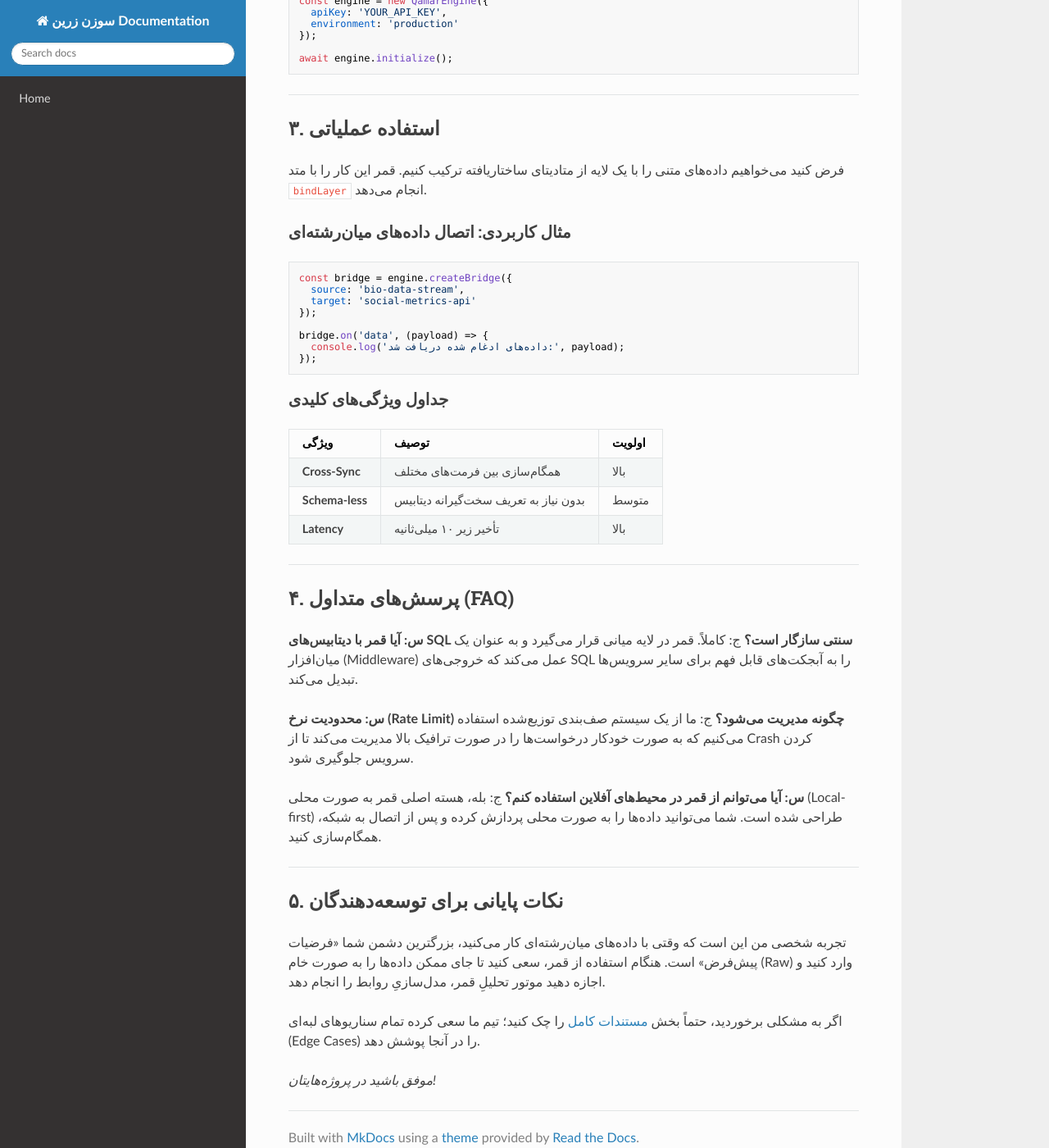
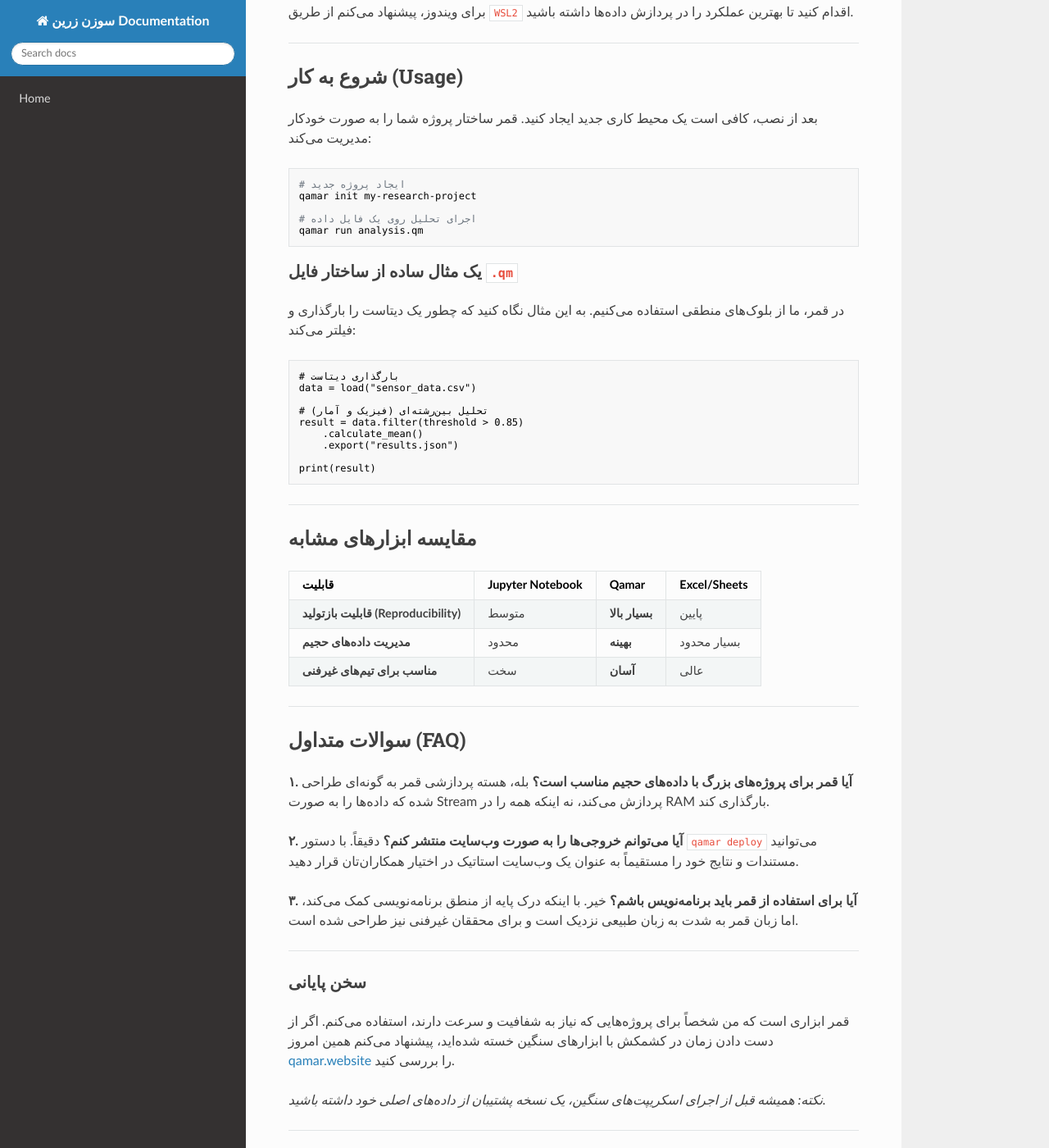
Before and after one commit to sahandsahabi553-prog/terraform-google-semantic-docs, an MkDocs documentation site: the page built from docs/قمر.md, in a window 1280 px wide and 1400 px high, scrolled down 952 px. Shown: the whole window at 82% size. Built offline with MkDocs 1.6.1, drawn with Linux system fonts in a browser that asks for light colours; nearby versions of some CDN libraries; some of the changed text lies outside the part shown.

Commit message:
Doc: قمر

````diff
--- a/docs/قمر.md
+++ b/docs/قمر.md
@@ -1,87 +1,91 @@
-# راهنمای جامع «قمر»: پلی میان داده‌ها و تحلیل‌های میان‌رشته‌ای
+# قمر (Qamar): راهکار جامع برای مدیریت داده‌های بین‌رشته‌ای
 
-اگر در دنیای پژوهش‌های میان‌رشته‌ای (Interdisciplinary) فعالیت می‌کنید، احتمالاً با دردسرِ همیشگیِ «جزیره‌ای بودن داده‌ها» آشنا هستید. «قمر» دقیقاً برای حل همین مشکل طراحی شده است؛ ابزاری که به شما اجازه می‌دهد لایه‌های مختلف اطلاعاتی را به هم متصل کنید، بدون اینکه درگیر پیچیدگی‌های غیرضروریِ زیرساختی شوید.
-
-در این مستند، نگاهی فنی به نحوه پیاده‌سازی و بهره‌برداری از این پلتفرم می‌اندازیم.
-
----
-
-## ۱. چرا قمر؟ (فلسفه طراحی)
-بسیاری از ابزارهای موجود، یا بیش از حد مهندسی‌شده هستند و یا برای کارهای تخصصیِ پژوهشی بسیار ابتدایی‌اند. قمر با تمرکز بر **یکپارچه‌سازی داده‌های ناهمگون** ساخته شده است. چه در حال تحلیل داده‌های علوم زیستی باشید و چه در حال بررسی الگوهای جامعه‌شناختی، قمر حکم «چسبِ» میانِ این داده‌ها را دارد.
+اگر تا به حال درگیر پروژه‌هایی بوده‌اید که نیاز به ترکیب داده‌های علمی، تحلیل‌های آماری و خروجی‌های بصری در یک محیط واحد دارند، احتمالاً می‌دانید که چقدر زود همه چیز به یک آشفتگی غیرقابل مدیریت تبدیل می‌شود. **قمر (Qamar)** دقیقاً برای حل همین معضل متولد شده است؛ ابزاری که مرز بین علوم داده، تحلیل‌های فنی و مستندسازی را از بین می‌برد.
 
 وب‌سایت رسمی: [qamar.website](https://qamar.website)
 
 ---
 
-## ۲. نصب و راه‌اندازی سریع
+## چرا قمر؟ (فلسفه پروژه)
+اکثر ابزارهای موجود یا بیش از حد "برنامه‌نویس‌محور" هستند یا در محیط‌های آکادمیک گم می‌شوند. قمر یک رویکرد **Interdisciplinary** (بین‌رشته‌ای) دارد. هدف این است که شما بتوانید بدون درگیری با پیکربندی‌های پیچیده، داده‌های خام خود را به خروجی‌های معنادار تبدیل کنید.
 
-قمر به گونه‌ای طراحی شده که کمترین اصطکاک را در محیط توسعه شما داشته باشد. برای شروع، کافی است از طریق `npm` یا `yarn` اقدام کنید:
+### ویژگی‌های کلیدی:
+*   **یکپارچگی چندزبانه:** پشتیبانی بومی از Python، R و Julia.
+*   **خروجی متمرکز:** تبدیل نتایج به مستندات Markdown یا PDF در لحظه.
+*   **مدیریت وابستگی‌ها:** بدون نیاز به درگیری با `pip` یا `conda` برای هر پروژه کوچک.
+
+---
+
+## نصب و راه‌اندازی
+
+نصب قمر بسیار سرراست است. اگر روی سیستم‌عامل‌های مبتنی بر یونیکس (macOS یا Linux) هستید، با یک دستور ساده کار تمام است:
 
 ```bash
-# نصب بسته اصلی
-npm install qamar-core --save
+# نصب از طریق اسکریپت رسمی
+curl -sSL https://qamar.website/install.sh | bash
 
-# یا اگر از yarn استفاده می‌کنید
-yarn add qamar-core
+# بررسی صحت نصب
+qamar --version
 ```
 
-پس از نصب، برای مقداردهی اولیه در پروژه خود:
+برای ویندوز، پیشنهاد می‌کنم از طریق `WSL2` اقدام کنید تا بهترین عملکرد را در پردازش داده‌ها داشته باشید.
 
-```javascript
-import { QamarEngine } from 'qamar-core';
+---
 
-const engine = new QamarEngine({
-  apiKey: 'YOUR_API_KEY',
-  environment: 'production'
-});
+## شروع به کار (Usage)
 
-await engine.initialize();
+بعد از نصب، کافی است یک محیط کاری جدید ایجاد کنید. قمر ساختار پروژه شما را به صورت خودکار مدیریت می‌کند:
+
+```bash
+# ایجاد پروژه جدید
+qamar init my-research-project
+
+# اجرای تحلیل روی یک فایل داده
+qamar run analysis.qm
+```
+
+### یک مثال ساده از ساختار فایل `.qm`
+
+در قمر، ما از بلوک‌های منطقی استفاده می‌کنیم. به این مثال نگاه کنید که چطور یک دیتاست را بارگذاری و فیلتر می‌کند:
+
+```qamar
+# بارگذاری دیتاست
+data = load("sensor_data.csv")
+
+# تحلیل بین‌رشته‌ای (فیزیک و آمار)
+result = data.filter(threshold > 0.85)
+    .calculate_mean()
+    .export("results.json")
+
+print(result)
 ```
 
 ---
 
-## ۳. استفاده عملیاتی
+## مقایسه ابزارهای مشابه
 
-فرض کنید می‌خواهیم داده‌های متنی را با یک لایه از متادیتای ساختاریافته ترکیب کنیم. قمر این کار را با متد `bindLayer` انجام می‌دهد.
-
-### مثال کاربردی: اتصال داده‌های میان‌رشته‌ای
-
-```javascript
-const bridge = engine.createBridge({
-  source: 'bio-data-stream',
-  target: 'social-metrics-api'
-});
-
-bridge.on('data', (payload) => {
-  console.log('داده‌های ادغام شده دریافت شد:', payload);
-});
-```
-
-### جداول ویژگی‌های کلیدی
-| ویژگی | توصیف | اولویت |
-| :--- | :--- | :--- |
-| **Cross-Sync** | همگام‌سازی بین فرمت‌های مختلف | بالا |
-| **Schema-less** | بدون نیاز به تعریف سخت‌گیرانه دیتابیس | متوسط |
-| **Latency** | تأخیر زیر ۱۰ میلی‌ثانیه | بالا |
+| قابلیت | Jupyter Notebook | Qamar | Excel/Sheets |
+| :--- | :--- | :--- | :--- |
+| **قابلیت بازتولید (Reproducibility)** | متوسط | **بسیار بالا** | پایین |
+| **مدیریت داده‌های حجیم** | محدود | **بهینه** | بسیار محدود |
+| **مناسب برای تیم‌های غیرفنی** | سخت | **آسان** | عالی |
 
 ---
 
-## ۴. پرسش‌های متداول (FAQ)
+## سوالات متداول (FAQ)
 
-**س: آیا قمر با دیتابیس‌های SQL سنتی سازگار است؟**
-ج: کاملاً. قمر در لایه میانی قرار می‌گیرد و به عنوان یک میان‌افزار (Middleware) عمل می‌کند که خروجی‌های SQL را به آبجکت‌های قابل فهم برای سایر سرویس‌ها تبدیل می‌کند.
+**۱. آیا قمر برای پروژه‌های بزرگ با داده‌های حجیم مناسب است؟**
+بله، هسته پردازشی قمر به گونه‌ای طراحی شده که داده‌ها را به صورت Stream پردازش می‌کند، نه اینکه همه را در RAM بارگذاری کند.
 
-**س: محدودیت نرخ (Rate Limit) چگونه مدیریت می‌شود؟**
-ج: ما از یک سیستم صف‌بندی توزیع‌شده استفاده می‌کنیم که به صورت خودکار درخواست‌ها را در صورت ترافیک بالا مدیریت می‌کند تا از Crash کردن سرویس جلوگیری شود.
+**۲. آیا می‌توانم خروجی‌ها را به صورت وب‌سایت منتشر کنم؟**
+دقیقاً. با دستور `qamar deploy` می‌توانید مستندات و نتایج خود را مستقیماً به عنوان یک وب‌سایت استاتیک در اختیار همکاران‌تان قرار دهید.
 
-**س: آیا می‌توانم از قمر در محیط‌های آفلاین استفاده کنم؟**
-ج: بله، هسته اصلی قمر به صورت محلی (Local-first) طراحی شده است. شما می‌توانید داده‌ها را به صورت محلی پردازش کرده و پس از اتصال به شبکه، همگام‌سازی کنید.
+**۳. آیا برای استفاده از قمر باید برنامه‌نویس باشم؟**
+خیر. با اینکه درک پایه از منطق برنامه‌نویسی کمک می‌کند، اما زبان قمر به شدت به زبان طبیعی نزدیک است و برای محققان غیرفنی نیز طراحی شده است.
 
 ---
 
-## ۵. نکات پایانی برای توسعه‌دهندگان
-تجربه شخصی من این است که وقتی با داده‌های میان‌رشته‌ای کار می‌کنید، بزرگترین دشمن شما «فرضیات پیش‌فرض» است. هنگام استفاده از قمر، سعی کنید تا جای ممکن داده‌ها را به صورت خام (Raw) وارد کنید و اجازه دهید موتور تحلیلِ قمر، مدل‌سازیِ روابط را انجام دهد.
+### سخن پایانی
+قمر ابزاری است که من شخصاً برای پروژه‌هایی که نیاز به شفافیت و سرعت دارند، استفاده می‌کنم. اگر از دست دادن زمان در کشمکش با ابزارهای سنگین خسته شده‌اید، پیشنهاد می‌کنم همین امروز [qamar.website](https://qamar.website) را بررسی کنید.
 
-اگر به مشکلی برخوردید، حتماً بخش [مستندات کامل](https://qamar.website) را چک کنید؛ تیم ما سعی کرده تمام سناریوهای لبه‌ای (Edge Cases) را در آنجا پوشش دهد.
-
-*موفق باشید در پروژه‌هایتان!*
+*نکته: همیشه قبل از اجرای اسکریپت‌های سنگین، یک نسخه پشتیبان از داده‌های اصلی خود داشته باشید.*
````
